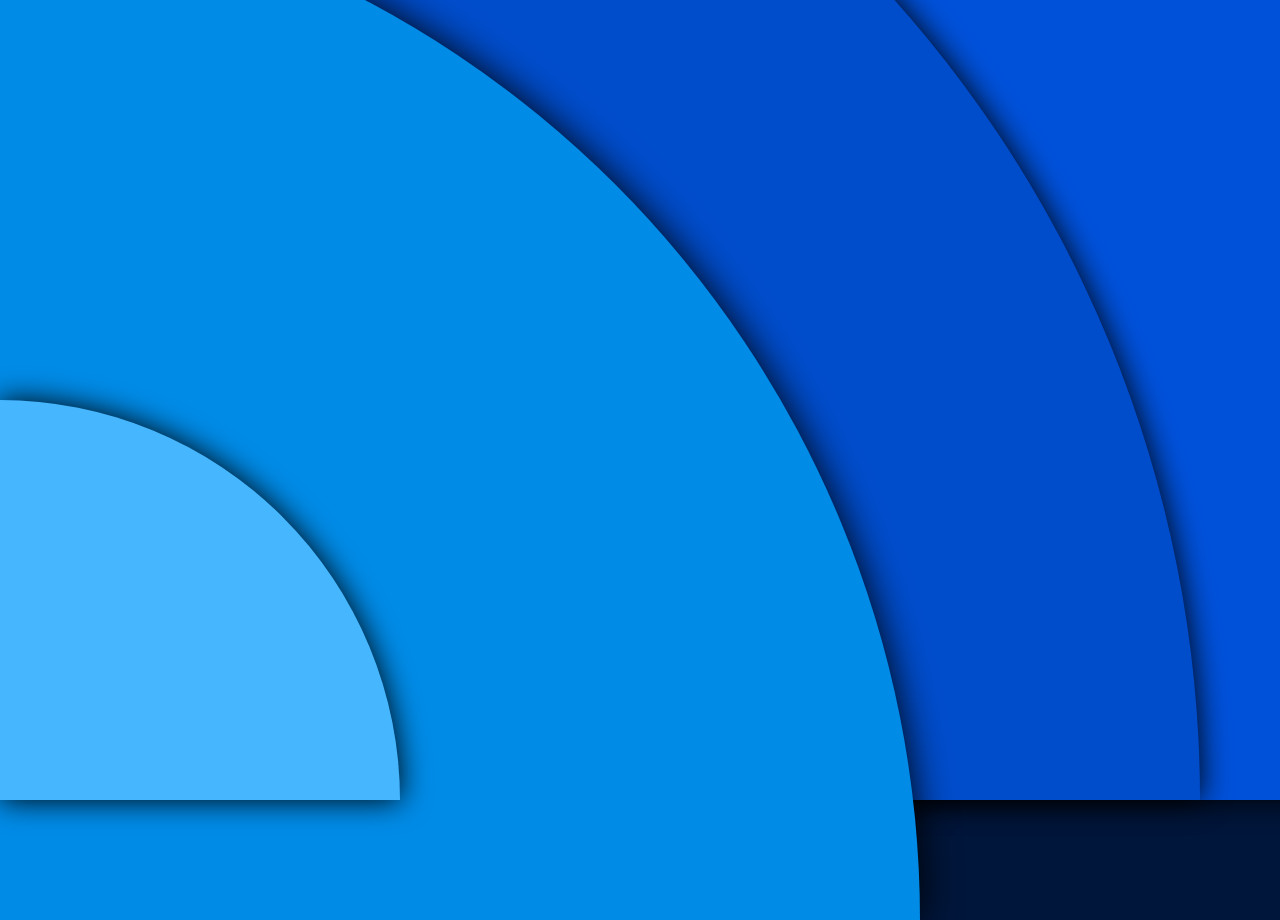
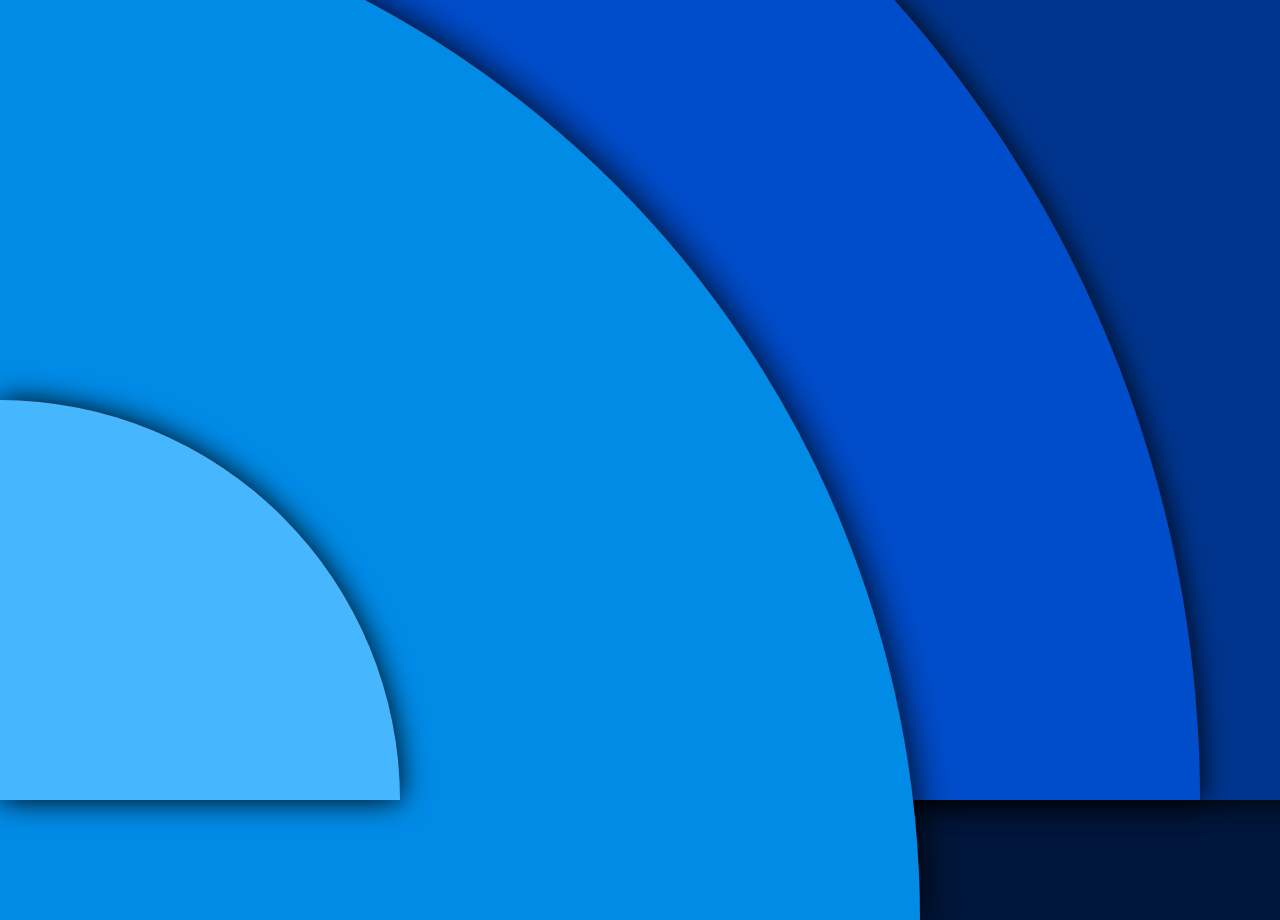
Before and after one commit to 4p0k3/4p0k3.github.io, a plain HTML site: page index.html in a window 1280 px wide. Shown: the top 920 px of the page. Drawn offline with Linux system fonts and the light colour scheme.

Commit message:
Update index.css

```diff
--- a/index.css
+++ b/index.css
@@ -37,7 +37,7 @@ border-top-right-radius:1200px;
 }
 .circle4
 {
-background: #0051da;
+background: #00358e;
 height: 1600px;
 width:1600px;
 border-top-right-radius:1600px;
```
